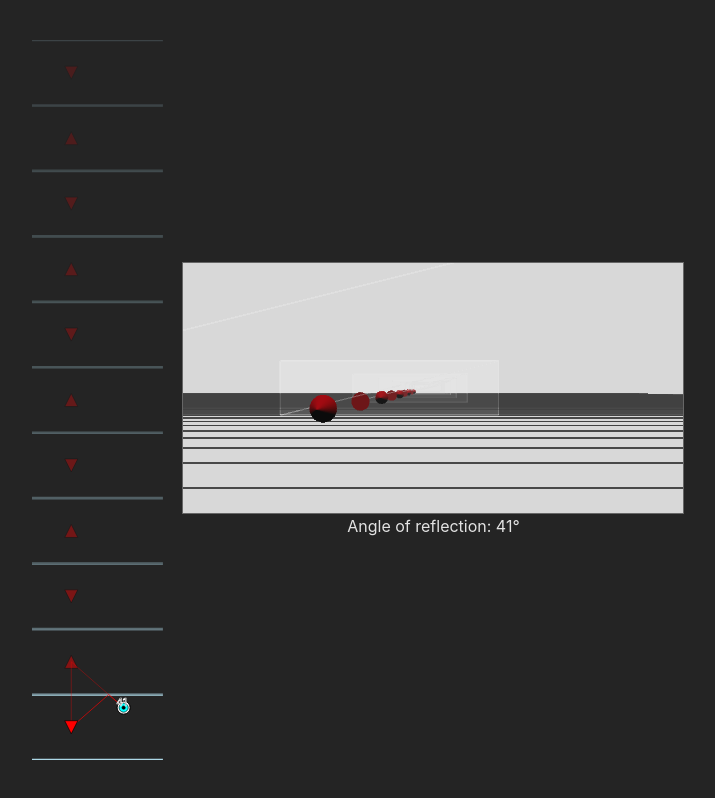
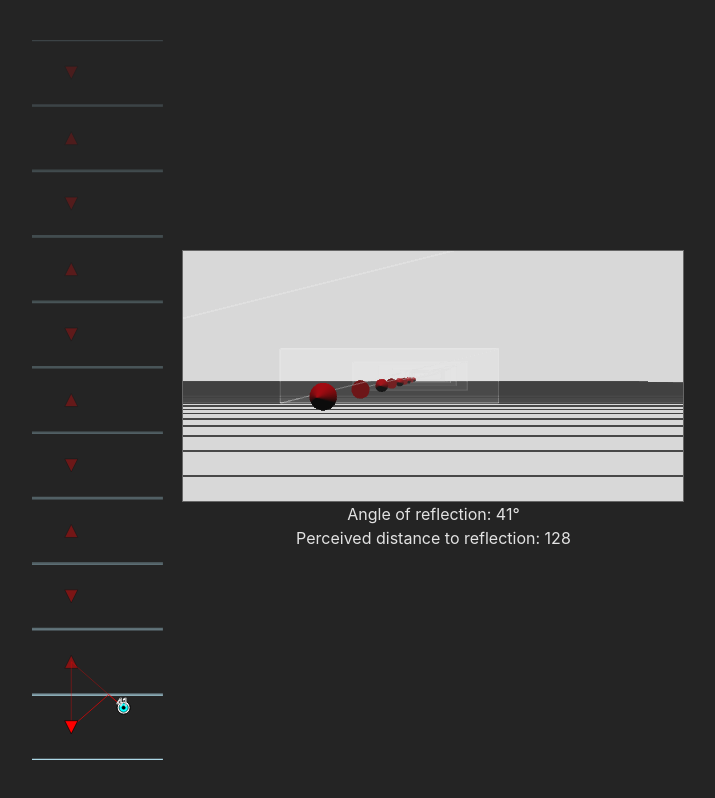
Before and after one commit to aokorodu/multiverse, a React (Vite) app in the folder the-multiverse/: page / in a window 1280 px wide. Shown: the whole page, without its empty margins (282-997 px from the left). Built offline with nearby package versions, Linux system fonts and the light colour scheme.

Commit message:
distance info

```diff
--- a/the-multiverse/src/App.jsx
+++ b/the-multiverse/src/App.jsx
@@ -14,6 +14,7 @@ import { THREECamera } from "./components/THREECamera";
 import { MirrorMesh } from "./components/graphics/MirrorMesh";
 import { AngleGraphic } from "./components/AngleGraphic";
 import { AngleInfo } from "./components/AngleInfo";
+import { DistanceInfo } from "./components/DistanceInfo";
 
 function App() {
   const stage = useRef(null);
@@ -316,6 +317,25 @@ function App() {
     return <AngleInfo degrees={degrees} />;
   };
 
+  const getDistanceValue = () => {
+    const pt = getReflectionPositions()[activeReflection];
+    const length = Math.abs(objectPosition.y - pt.y);
+    const width = Math.abs(cameraPosition.x - objectPosition.x);
+    const hyp = Math.sqrt(length * length + width * width);
+
+    return hyp;
+  };
+
+  const getDistanceInfo = () => {
+    const dist = getDistanceValue();
+
+    return (
+      <>
+        <DistanceInfo distance={dist} />
+      </>
+    );
+  };
+
   useEffect(() => {
     getReflectionPositions();
     drawLines();
@@ -370,6 +390,7 @@ function App() {
             </Canvas>
           </div>
           {getAngleInfo()}
+          {getDistanceInfo()}
         </div>
       </div>
     </>
--- /dev/null
+++ b/the-multiverse/src/components/DistanceInfo.jsx
@@ -0,0 +1,7 @@
+export const DistanceInfo = ({ distance }) => {
+  return (
+    <>
+      <div>Perceived distance to reflection: {Math.round(distance)}</div>
+    </>
+  );
+};
```
